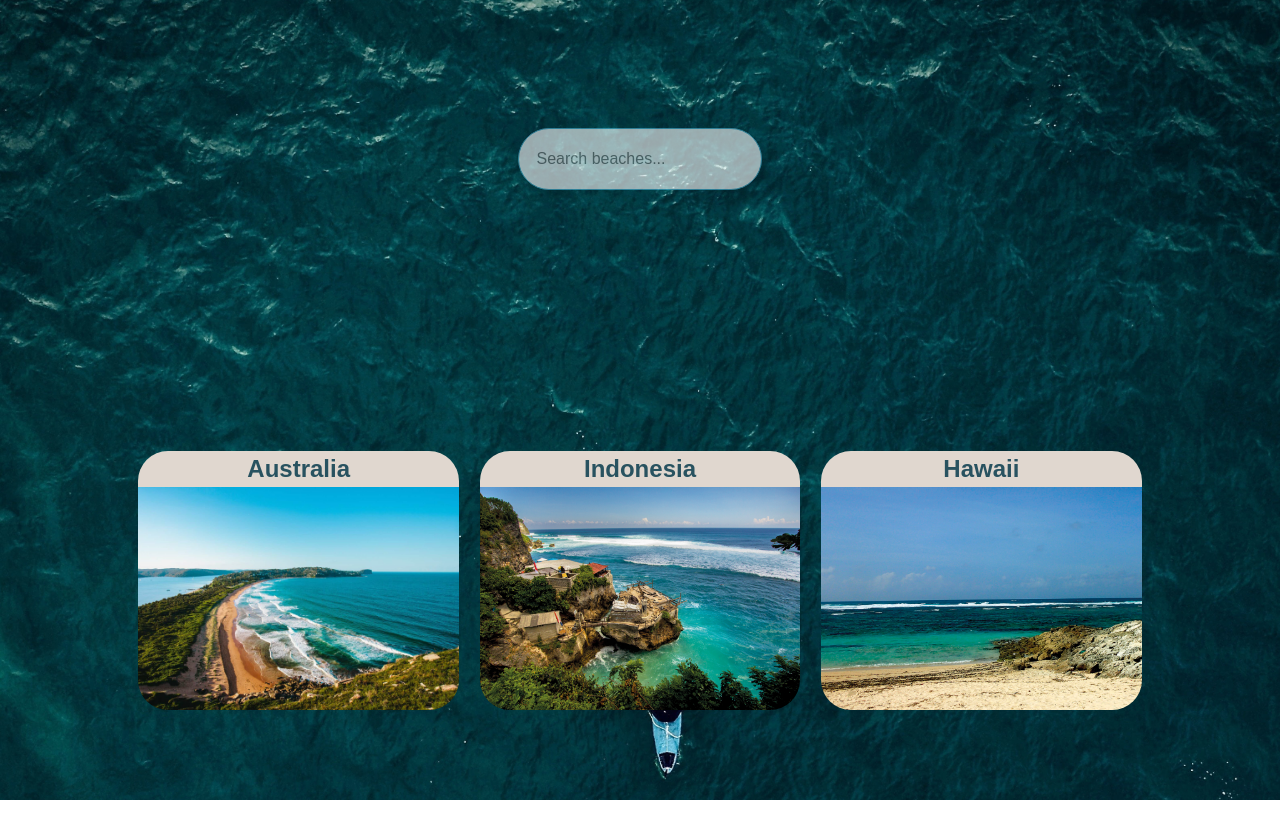
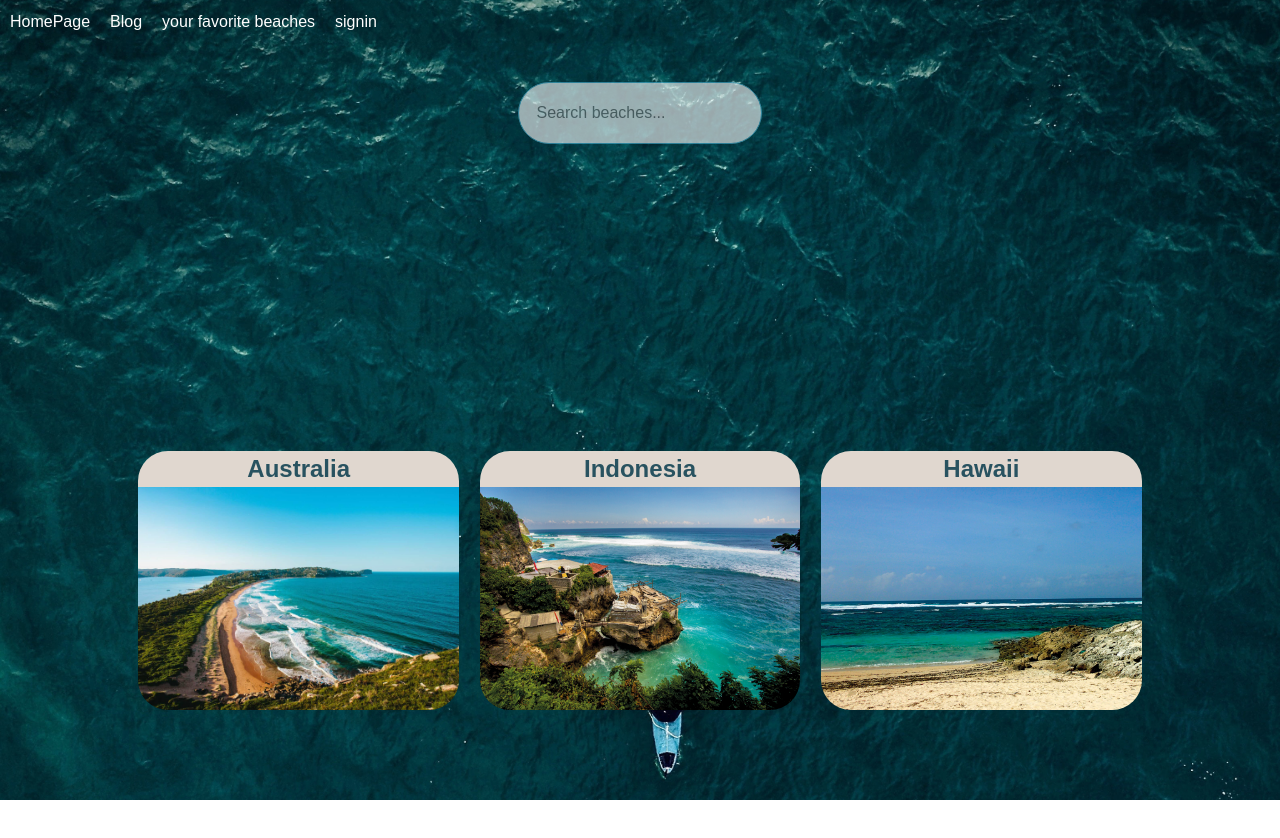
Before and after one commit to adnana108/surfun, a React (Create React App) app: page / in a window 1280 px wide. Shown: the top 838 px of the page. Before the commit the page ends 800 px from the top, so only its background shows below. Built offline with nearby package versions, Linux system fonts and the light colour scheme.

Commit message:
basic nav bar implemented

```diff
--- a/src/App.js
+++ b/src/App.js
@@ -1,11 +1,13 @@
 import './App.css';
 import HomePage from './Home/Home';
 import ResultPage from './ResultPage/ResultPage';
+import NavBar from "./Components/NavBar";
 import { BrowserRouter, Routes, Route } from 'react-router-dom';
 
 function App() {
   return (
     <BrowserRouter>
+      <NavBar />
       <Routes>
         <Route path="/" element={<HomePage />} />
       </Routes>
--- /dev/null
+++ b/src/Components/NavBar.js
@@ -0,0 +1,14 @@
+import "./NavBar.scss"
+
+const NavBar = () => {
+    return (
+        <div>
+            <p>HomePage</p>
+            <p>Blog</p>
+            <p>your favorite beaches</p>
+            <p>signin</p>
+        </div>
+    )
+}
+
+export default NavBar;
--- /dev/null
+++ b/src/Components/NavBar.scss
@@ -0,0 +1,5 @@
+p{
+    color:white;
+    display: inline-block;
+    margin:10px;
+}
--- a/src/Components/search.scss
+++ b/src/Components/search.scss
@@ -6,6 +6,10 @@
     align-items: center;
     width: 70%;
     margin-top: 10%;
+
+    @media (min-width: $breakpoint-tablet) {
+        margin-top: 3%;
+    }
 
     .search-input {
         flex: 1;
```
